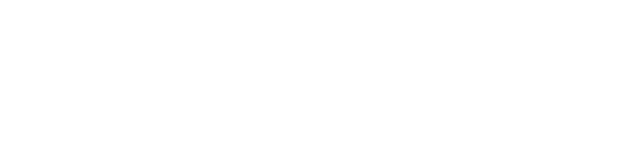
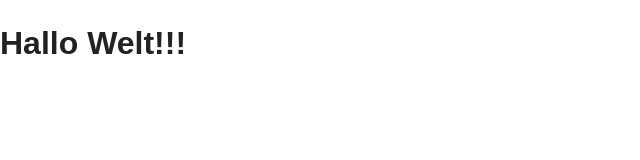
Before and after one commit to axelf/HTML5App, a plain HTML site: page index.html in a window 1280 px wide. Shown: the whole page, without its empty margins (0-640 px from the left). Drawn offline with Linux system fonts and the light colour scheme.

Commit message:
added hello world

```diff
--- a/index.html
+++ b/index.html
@@ -40,7 +40,7 @@
     <body>
 
         <!-- Add your site or application content here -->
-
+        <h1>Hallo Welt!!!</h1>
         <script src="js/vendor/zepto.min.js"></script>
         <script src="js/helper.js"></script>
 
```
